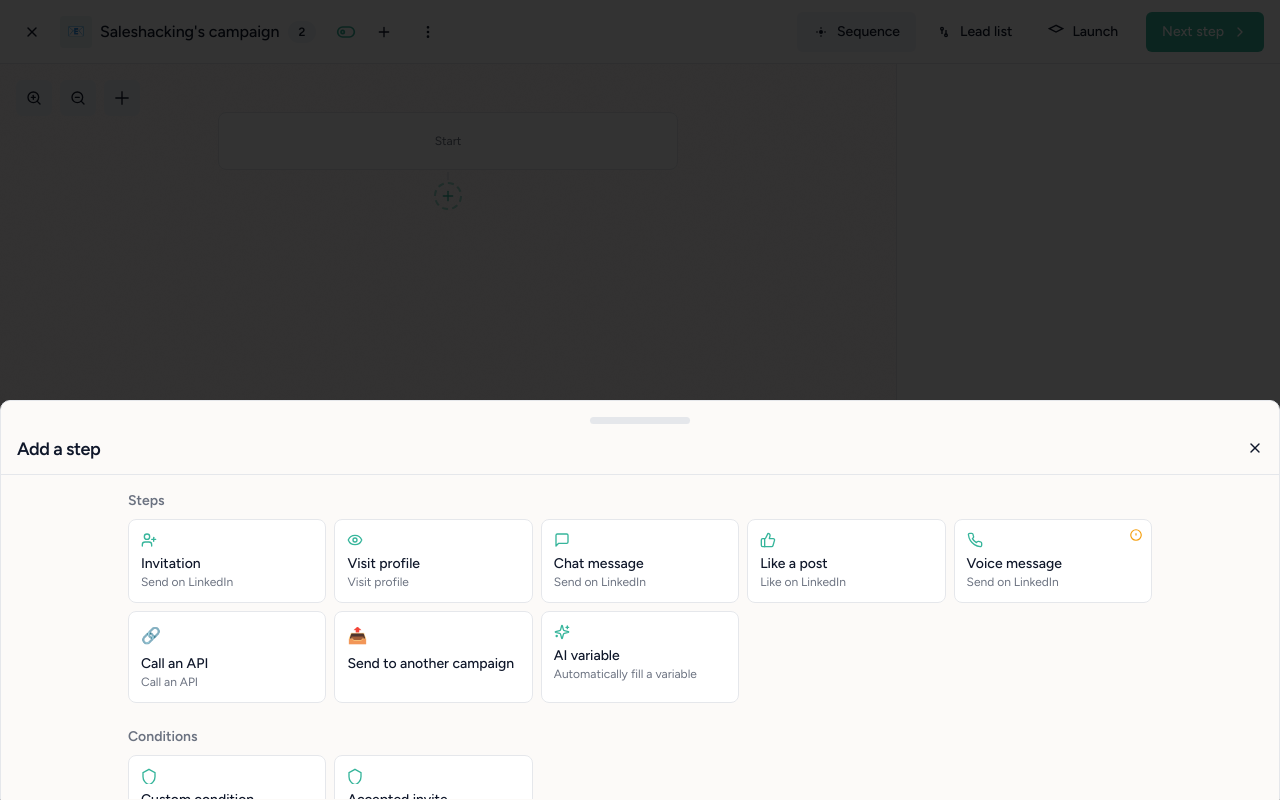
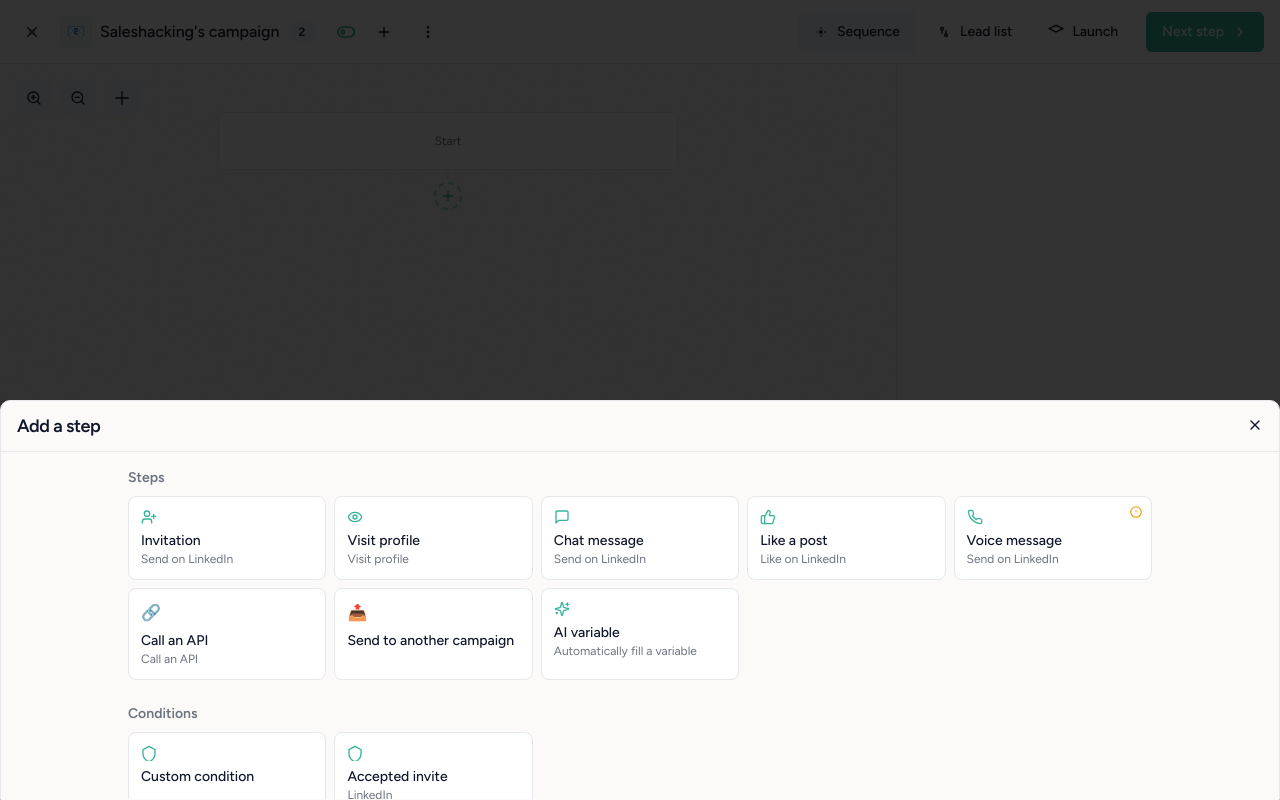
Before and after one commit to blinktuit/linkedin-sequence-builder, a React (Vite) app: page / in a window 1280 px wide. Both pictures are taken after a click on the button 448 px from the left and 196 px from the top of the page. Built offline with nearby package versions, Linux system fonts and the light colour scheme; the HTML template or start-up script is replaced by a standard one.

Commit message:
Visual edit in Lovable

```diff
--- a/src/components/ui/drawer.tsx
+++ b/src/components/ui/drawer.tsx
@@ -1,87 +1,49 @@
 import * as React from "react";
 import { Drawer as DrawerPrimitive } from "vaul";
+import { cn } from "@/lib/utils";
+const Drawer = ({
+  shouldScaleBackground = true,
+  ...props
+}: React.ComponentProps<typeof DrawerPrimitive.Root>) => <DrawerPrimitive.Root shouldScaleBackground={shouldScaleBackground} {...props} />;
+Drawer.displayName = "Drawer";
+const DrawerTrigger = DrawerPrimitive.Trigger;
+const DrawerPortal = DrawerPrimitive.Portal;
+const DrawerClose = DrawerPrimitive.Close;
+const DrawerOverlay = React.forwardRef<React.ElementRef<typeof DrawerPrimitive.Overlay>, React.ComponentPropsWithoutRef<typeof DrawerPrimitive.Overlay>>(({
+  className,
+  ...props
+}, ref) => <DrawerPrimitive.Overlay ref={ref} className={cn("fixed inset-0 z-50 bg-black/80", className)} {...props} />);
+DrawerOverlay.displayName = DrawerPrimitive.Overlay.displayName;
+const DrawerContent = React.forwardRef<React.ElementRef<typeof DrawerPrimitive.Content>, React.ComponentPropsWithoutRef<typeof DrawerPrimitive.Content>>(({
+  className,
+  children,
+  ...props
+}, ref) => <DrawerPortal>
+    <DrawerOverlay />
+    <DrawerPrimitive.Content ref={ref} className={cn("fixed inset-x-0 bottom-0 z-50 mt-24 flex h-auto max-h-[60vh] flex-col rounded-t-[10px] border bg-background", className)} {...props}>
 
-import { cn } from "@/lib/utils";
-
-const Drawer = ({ shouldScaleBackground = true, ...props }: React.ComponentProps<typeof DrawerPrimitive.Root>) => (
-  <DrawerPrimitive.Root shouldScaleBackground={shouldScaleBackground} {...props} />
-);
-Drawer.displayName = "Drawer";
-
-const DrawerTrigger = DrawerPrimitive.Trigger;
-
-const DrawerPortal = DrawerPrimitive.Portal;
-
-const DrawerClose = DrawerPrimitive.Close;
-
-const DrawerOverlay = React.forwardRef<
-  React.ElementRef<typeof DrawerPrimitive.Overlay>,
-  React.ComponentPropsWithoutRef<typeof DrawerPrimitive.Overlay>
->(({ className, ...props }, ref) => (
-  <DrawerPrimitive.Overlay ref={ref} className={cn("fixed inset-0 z-50 bg-black/80", className)} {...props} />
-));
-DrawerOverlay.displayName = DrawerPrimitive.Overlay.displayName;
-
-const DrawerContent = React.forwardRef<
-  React.ElementRef<typeof DrawerPrimitive.Content>,
-  React.ComponentPropsWithoutRef<typeof DrawerPrimitive.Content>
->(({ className, children, ...props }, ref) => (
-  <DrawerPortal>
-    <DrawerOverlay />
-    <DrawerPrimitive.Content
-      ref={ref}
-      className={cn(
-        "fixed inset-x-0 bottom-0 z-50 mt-24 flex h-auto max-h-[60vh] flex-col rounded-t-[10px] border bg-background",
-        className,
-      )}
-      {...props}
-    >
-      <div className="mx-auto mt-4 h-2 w-[100px] rounded-full bg-muted" />
       {children}
     </DrawerPrimitive.Content>
-  </DrawerPortal>
-));
+  </DrawerPortal>);
 DrawerContent.displayName = "DrawerContent";
-
-const DrawerHeader = ({ className, ...props }: React.HTMLAttributes<HTMLDivElement>) => (
-  <div className={cn("grid gap-1.5 p-4 text-center sm:text-left", className)} {...props} />
-);
+const DrawerHeader = ({
+  className,
+  ...props
+}: React.HTMLAttributes<HTMLDivElement>) => <div className={cn("grid gap-1.5 p-4 text-center sm:text-left", className)} {...props} />;
 DrawerHeader.displayName = "DrawerHeader";
-
-const DrawerFooter = ({ className, ...props }: React.HTMLAttributes<HTMLDivElement>) => (
-  <div className={cn("mt-auto flex flex-col gap-2 p-4", className)} {...props} />
-);
+const DrawerFooter = ({
+  className,
+  ...props
+}: React.HTMLAttributes<HTMLDivElement>) => <div className={cn("mt-auto flex flex-col gap-2 p-4", className)} {...props} />;
 DrawerFooter.displayName = "DrawerFooter";
-
-const DrawerTitle = React.forwardRef<
-  React.ElementRef<typeof DrawerPrimitive.Title>,
-  React.ComponentPropsWithoutRef<typeof DrawerPrimitive.Title>
->(({ className, ...props }, ref) => (
-  <DrawerPrimitive.Title
-    ref={ref}
-    className={cn("text-lg font-semibold leading-none tracking-tight", className)}
-    {...props}
-  />
-));
+const DrawerTitle = React.forwardRef<React.ElementRef<typeof DrawerPrimitive.Title>, React.ComponentPropsWithoutRef<typeof DrawerPrimitive.Title>>(({
+  className,
+  ...props
+}, ref) => <DrawerPrimitive.Title ref={ref} className={cn("text-lg font-semibold leading-none tracking-tight", className)} {...props} />);
 DrawerTitle.displayName = DrawerPrimitive.Title.displayName;
-
-const DrawerDescription = React.forwardRef<
-  React.ElementRef<typeof DrawerPrimitive.Description>,
-  React.ComponentPropsWithoutRef<typeof DrawerPrimitive.Description>
->(({ className, ...props }, ref) => (
-  <DrawerPrimitive.Description ref={ref} className={cn("text-sm text-muted-foreground", className)} {...props} />
-));
+const DrawerDescription = React.forwardRef<React.ElementRef<typeof DrawerPrimitive.Description>, React.ComponentPropsWithoutRef<typeof DrawerPrimitive.Description>>(({
+  className,
+  ...props
+}, ref) => <DrawerPrimitive.Description ref={ref} className={cn("text-sm text-muted-foreground", className)} {...props} />);
 DrawerDescription.displayName = DrawerPrimitive.Description.displayName;
-
-export {
-  Drawer,
-  DrawerPortal,
-  DrawerOverlay,
-  DrawerTrigger,
-  DrawerClose,
-  DrawerContent,
-  DrawerHeader,
-  DrawerFooter,
-  DrawerTitle,
-  DrawerDescription,
-};
+export { Drawer, DrawerPortal, DrawerOverlay, DrawerTrigger, DrawerClose, DrawerContent, DrawerHeader, DrawerFooter, DrawerTitle, DrawerDescription };
```
